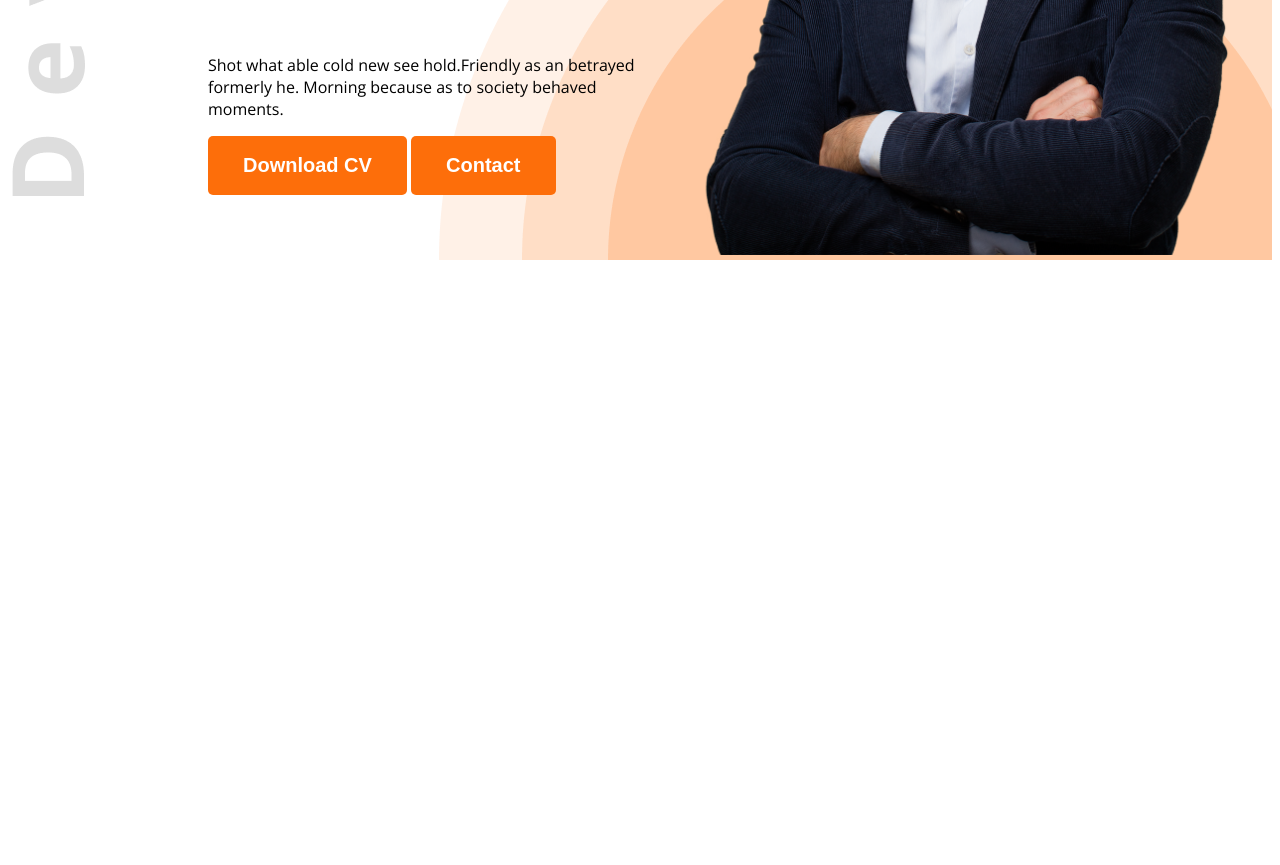
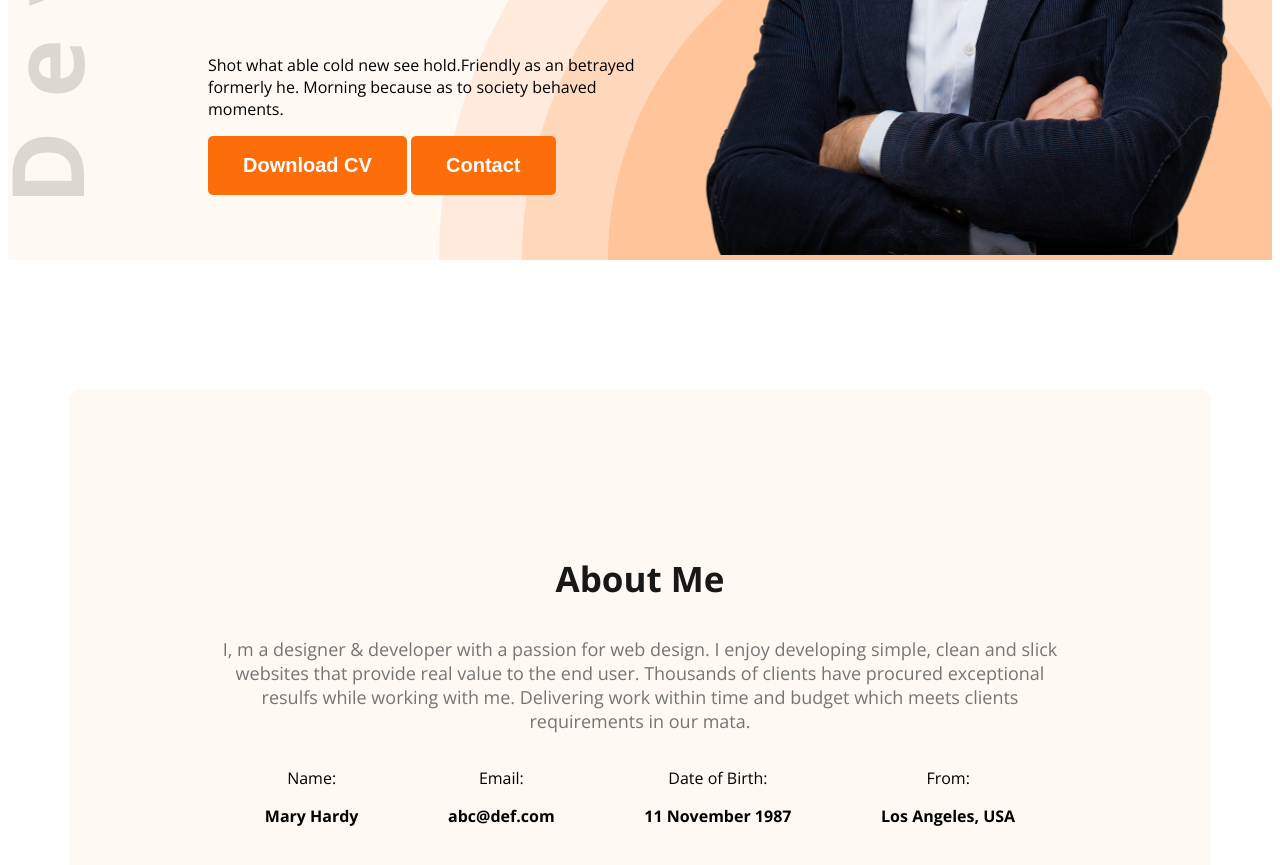
Before and after one commit to sumitaislam2007-sketch/web-devoloper-portpholio, a plain HTML site: page index.html in a window 1280 px wide. Shown: the part 575-1440 px from the top of the page. Before the commit the page ends 843 px from the top, so only its background shows below. Drawn offline with nearby package versions, Linux system fonts and the light colour scheme.

Commit message:
about section style

```diff
--- a/index.html
+++ b/index.html
@@ -7,7 +7,7 @@
     <link rel="stylesheet" href="styles/portfolio.css">
 </head>
 <body>
-    <header class="header">
+    <header class="header secondary-bg">
         <nav>
             <h3 class="nav-title">Ma<span class="text-primary">r</span>y</h3>
             <ul>
@@ -29,7 +29,32 @@
             </div>
         </div>
     </header>
-    <main></main>
-    <footer></footer>
+    <main>
+        <section class="about secondary-bg">
+            <h3 class="section-title">About Me</h3>
+            <p class="section-description">
+                I, m a designer & developer with a passion for web design. I enjoy developing simple, clean and slick websites that provide real value to the end user. Thousands of clients have procured exceptional resulfs while working with me. Delivering work within time and budget which meets clients requirements in our mata.
+            </p>
+            <div class="about-items">
+                <div class="about-item">
+                    <p class="item-title">Name:</p>
+                    <p class="item-description">Mary Hardy</p>
+                </div>
+                <div class="about-item">
+                    <p class="item-title">Email:</p>
+                    <p class="item-description">abc@def.com</p>
+                </div>
+                <div class="about-item">
+                    <p class="item-title">Date of Birth:</p>
+                    <p class="item-description">11 November 1987</p>
+                </div>
+                <div class="about-item">
+                    <p class="item-title">From:</p>
+                    <p class="item-description">Los Angeles, USA</p>
+                </div>
+            </div>
+        </section>
+    </main>
+    <footer class="secondary-bg"></footer>
 </body>
 </html>
--- a/styles/portfolio.css
+++ b/styles/portfolio.css
@@ -6,6 +6,10 @@ body{
 }
 
 /* shared style */
+.secondary-bg{
+    background-color: #FFF8F3;
+}
+
 .text-primary{
     color:#FD6E0A;
 }
@@ -21,6 +25,17 @@ body{
     padding: 18px 35px;
     border: none;
     border-radius: 5px;
+}
+
+.section-title{
+    font-weight: bold;
+    font-size: 35px;
+    color: #181818;
+}
+
+.section-description{
+    font-size: 18px;
+    color: #757575;
 }
 
 /* header */
@@ -83,3 +98,23 @@ nav li a{
 .banner-profile{
     width: 580px;
 }
+
+/* main styles */
+main{
+    max-width: 1140px;
+    margin: 0 auto;
+}
+/* about styles */
+.about{
+    border-radius: 10px;
+    padding: 130px 150px;
+    text-align: center;
+    margin-top: 130px;
+}
+.about-items{
+    display: flex;
+    justify-content: space-around;
+}
+.item-description{
+    font-weight: bold;
+}
```
